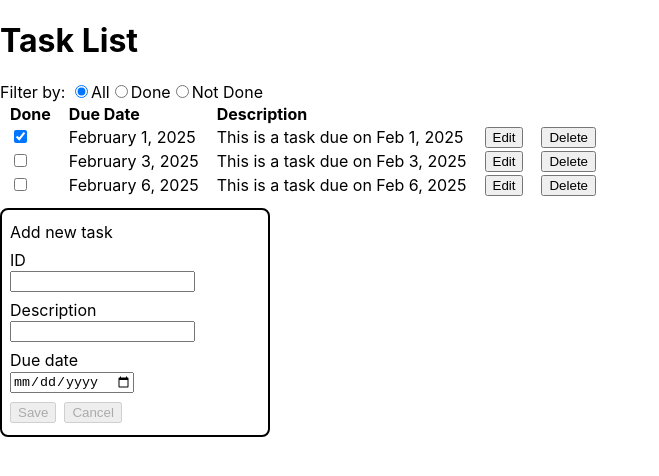
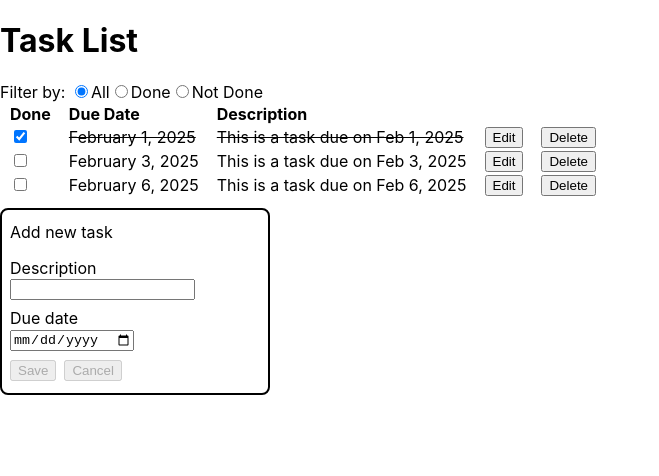
Before and after one commit to Silverbelly/SE-Bootcamp-Project3, a React (Create React App) app in the folder website/: page / in a window 1280 px wide. Shown: the top 476 px of the page, without its empty margins (0-659 px from the left). Built offline with nearby package versions, Linux system fonts and the light colour scheme.

Commit message:
relocate pages and page css to own folders

```diff
--- a/website/src/App.js
+++ b/website/src/App.js
@@ -1,7 +1,6 @@
 import './App.css';
 import React, { useState, useEffect, useRef } from 'react';
-import TaskList from './TaskList';
-import TaskInsertUpdate from './TaskInsertUpdate';
+import TaskList from './pages/TaskList';
 
 function App() {
   const [items, setItems] = useState([]);
@@ -27,7 +26,6 @@ function App() {
   };
 
   const handleDelete = (id) => {
-    console.log(`handleDelete(${id})`);
     let updatedItems = items.filter((item) => item.id !== id);
     setItems(updatedItems);
   };
@@ -46,21 +44,48 @@ function App() {
 
   const handleSave = () => {
     let updatedItems = [...items];
-    let i = updatedItems.findIndex((item) => item.id === idRef.current.value);
-    if (dateRef.current.value === null) {
-      alert('Invalid Due date.');
-      return;
+    if (operation === 'update') {
+      let i = updatedItems.findIndex((item) => item.id === idRef.current.value);
+      if (dateRef.current.value === null) {
+        alert('Invalid Due date.');
+        return;
+      }
+      //const selectedDate = dateRef.current.value;
+      updatedItems[i].dueDate = getDueDateObject();
+      updatedItems[i].description = descriptionRef.current.value;
+    } else {
+      let newItem = {};
+      newItem.id = getNewId();
+      newItem.isDone = false;
+      newItem.dueDate = getDueDateObject();
+      newItem.description = descriptionRef.current.value;
+      updatedItems.push(newItem);
     }
+    setItems(updatedItems);
+    handleCancelSave();
+  };
+
+  const getNewId = () => {
+    const currentDate = new Date();
+    const id =
+      currentDate.getUTCFullYear().toString().slice(2, 4) +
+      (currentDate.getUTCMonth() + 1).toString().padStart(2, '0') +
+      currentDate.getUTCDate().toString().padStart(2, '0') +
+      currentDate.getUTCHours().toString().padStart(2, '0') +
+      currentDate.getUTCMinutes().toString().padStart(2, '0') +
+      currentDate.getUTCSeconds().toString().padStart(2, '0');
+
+    return id;
+  };
+
+  const getDueDateObject = () => {
     const selectedDate = dateRef.current.value;
-    console.log(selectedDate, selectedDate.slice(0, 4), selectedDate.slice(5, 7), selectedDate.slice(-2));
-    updatedItems[i].dueDate = {
+    const dueDateObject = {
       month: Number(selectedDate.slice(5, 7)) - 1,
       day: Number(selectedDate.slice(-2)),
       year: Number(selectedDate.slice(0, 4)),
     };
-    updatedItems[i].description = descriptionRef.current.value;
-    setItems(updatedItems);
-    handleCancelSave();
+    return dueDateObject;
   };
 
   const handleCancelSave = () => {
@@ -69,7 +94,9 @@ function App() {
     dateRef.current.value = null;
     setOperation('insert');
     setSaveDisabled(true);
-  }
+  };
+
+  const enableButtons = () => {};
 
   // Function to handle toggling the 'done' status
   const toggleDone = (id) => {
@@ -86,31 +113,14 @@ function App() {
 
   return (
     <div>
-      <h1>Task List</h1>
-      <div>
-        <label>Filter by:&nbsp;</label>
-        <label>
-          <input type="radio" value="all" checked={filter === 'all'} onChange={() => setFilter('all')} />
-          All
-        </label>
-        <label>
-          <input type="radio" value="done" checked={filter === 'done'} onChange={() => setFilter('done')} />
-          Done
-        </label>
-        <label>
-          <input type="radio" value="notDone" checked={filter === 'notDone'} onChange={() => setFilter('notDone')} />
-          Not Done
-        </label>
-      </div>
-      {/* <ChildComponent items={filteredItems} toggleDone={toggleDone} /> */}
       <TaskList
         items={filteredItems}
         toggleDone={toggleDone}
         handleEdit={handleEdit}
         handleDelete={handleDelete}
         formattedDate={formattedDate}
-      />
-      <TaskInsertUpdate
+        filter={filter}
+        setFilter={setFilter}
         idRef={idRef}
         descriptionRef={descriptionRef}
         dateRef={dateRef}
@@ -118,6 +128,7 @@ function App() {
         handleSave={handleSave}
         handleCancelSave={handleCancelSave}
         operation={operation}
+        setSaveDisabled={setSaveDisabled}
       />
     </div>
   );
--- a/website/src/TaskList.jsx
+++ /dev/null
@@ -1,40 +0,0 @@
-import './TaskList.css';
-import React from 'react';
-
-function TaskList({ items, toggleDone, handleEdit, handleDelete, formattedDate }) {
-
-  return (
-    <div>
-      <table>
-        <thead>
-          <tr>
-            <th scope="col">Done</th>
-            <th scope="col">Due Date</th>
-            <th scope="col">Description</th>
-          </tr>
-        </thead>
-        <tbody>
-          {items.map((item) => {
-            return (
-              <tr>
-                <td>
-                  <input type="checkbox" checked={item.isDone} onChange={() => toggleDone(item.id)} />
-                </td>
-                <td>{formattedDate(item.dueDate.month, item.dueDate.day, item.dueDate.year)}</td>
-                <td>{item.description}</td>
-                <td>
-                  <button onClick={() => handleEdit(item.id)}>Edit</button>
-                </td>
-                <td>
-                  <button onClick={() => handleDelete(item.id)}>Delete</button>
-                </td>
-              </tr>
-            );
-          })}
-        </tbody>
-      </table>
-    </div>
-  );
-}
-
-export default TaskList;
--- a/website/src/index.js
+++ b/website/src/index.js
@@ -3,11 +3,14 @@ import ReactDOM from 'react-dom/client';
 import './index.css';
 import App from './App';
 import reportWebVitals from './reportWebVitals';
+import { BrowserRouter } from 'react-router-dom';
 
 const root = ReactDOM.createRoot(document.getElementById('root'));
 root.render(
   <React.StrictMode>
-    <App />
+    <BrowserRouter>
+      <App />
+    </BrowserRouter>
   </React.StrictMode>
 );
 
--- a/website/src/TaskList.css
+++ b/website/src/page-styles/TaskList.css
@@ -15,3 +15,10 @@ a:hover {
   cursor: pointer;
   color: blue;
 }
+
+.incomplete {
+  text-decoration: none;
+}
+.complete {
+  text-decoration: line-through;
+}
--- /dev/null
+++ b/website/src/pages/NoPage.jsx
@@ -0,0 +1,5 @@
+import '../style.css';
+const NoPage = () => {
+    return <h1>Error 404</h1>
+}
+export default NoPage;
--- a/website/src/TaskInsertUpdate.jsx
+++ b/website/src/pages/TaskInsertUpdate.jsx
@@ -1,34 +1,46 @@
-import './TaskInsertUpdate.css';
-import React  from 'react';
+import '../page-styles/TaskInsertUpdate.css';
+import React from 'react';
 
-function TaskInsertUpdate({idRef, descriptionRef, dateRef, saveDisabled, handleSave, handleCancelSave, operation}) {
+function TaskInsertUpdate({
+  idRef,
+  descriptionRef,
+  dateRef,
+  saveDisabled,
+  operation,
+  handleSave,
+  handleCancelSave,
+  setSaveDisabled,
+}) {
   const editText = operation === 'insert' ? 'Add new task' : 'Edit task';
 
+  const handleOnChange = () => {
+    if (operation === 'insert') {
+      if (descriptionRef.current.value !== '' && dateRef.current.value !== '') {
+        setSaveDisabled(false);
+      }
+    }
+  };
+
   return (
-
     <div className="crupContainer">
       <div>
         <label>{editText}</label>
       </div>
       <div>
-        <label>
-          ID
-          <br />
-          <input type="text" ref={idRef} />
-        </label>
+        <input type="hidden" ref={idRef} />
       </div>
       <div>
         <label>
           Description
           <br />
-          <input type="text" ref={descriptionRef} />
+          <input type="text" ref={descriptionRef} onChange={handleOnChange} />
         </label>
       </div>
       <div>
         <label>
           Due date
           <br />
-          <input type="date" ref={dateRef} />
+          <input type="date" ref={dateRef} onChange={handleOnChange} />
         </label>
       </div>
       <div>
--- /dev/null
+++ b/website/src/pages/TaskList.jsx
@@ -0,0 +1,86 @@
+import '../page-styles/TaskList.css';
+import React from 'react';
+import TaskInsertUpdate from './TaskInsertUpdate';
+
+function TaskList({
+  items,
+  toggleDone,
+  handleEdit,
+  handleDelete,
+  formattedDate,
+  filter,
+  setFilter,
+  idRef,
+  descriptionRef,
+  dateRef,
+  saveDisabled,
+  handleSave,
+  handleCancelSave,
+  operation,
+  setSaveDisabled,
+}) {
+  return (
+    <div>
+      <h1>Task List</h1>
+      <div>
+        <label>Filter by:&nbsp;</label>
+        <label>
+          <input type="radio" value="all" checked={filter === 'all'} onChange={() => setFilter('all')} />
+          All
+        </label>
+        <label>
+          <input type="radio" value="done" checked={filter === 'done'} onChange={() => setFilter('done')} />
+          Done
+        </label>
+        <label>
+          <input type="radio" value="notDone" checked={filter === 'notDone'} onChange={() => setFilter('notDone')} />
+          Not Done
+        </label>
+      </div>
+      <table>
+        <thead>
+          <tr>
+            <th scope="col">Done</th>
+            <th scope="col">Due Date</th>
+            <th scope="col">Description</th>
+          </tr>
+        </thead>
+        <tbody>
+          {items.map((item) => {
+            let className = 'incomplete';
+            if (item.isDone) className = 'complete';
+            return (
+              <tr className={className}>
+                <td>
+                  <input type="checkbox" checked={item.isDone} onChange={() => toggleDone(item.id)} />
+                </td>
+                <td>{formattedDate(item.dueDate.month, item.dueDate.day, item.dueDate.year)}</td>
+                <td>{item.description}</td>
+                <td>
+                  <button onClick={() => handleEdit(item.id)}>Edit</button>
+                </td>
+                <td>
+                  <button onClick={() => handleDelete(item.id)}>Delete</button>
+                </td>
+              </tr>
+            );
+          })}
+        </tbody>
+      </table>
+      <div>
+        <TaskInsertUpdate
+          idRef={idRef}
+          descriptionRef={descriptionRef}
+          dateRef={dateRef}
+          saveDisabled={saveDisabled}
+          handleSave={handleSave}
+          handleCancelSave={handleCancelSave}
+          operation={operation}
+          setSaveDisabled={setSaveDisabled}
+        />
+      </div>
+    </div>
+  );
+}
+
+export default TaskList;
```
Also changed, not shown: website/src/App-jon.js (deleted, +0 -141 lines), website/src/pages/Contact.jsx (added, +9 -0 lines), website/src/pages/Layout.jsx (added, +20 -0 lines), website/src/page-styles/TaskInsertUpdate.css (renamed from website/src/TaskInsertUpdate.css).
